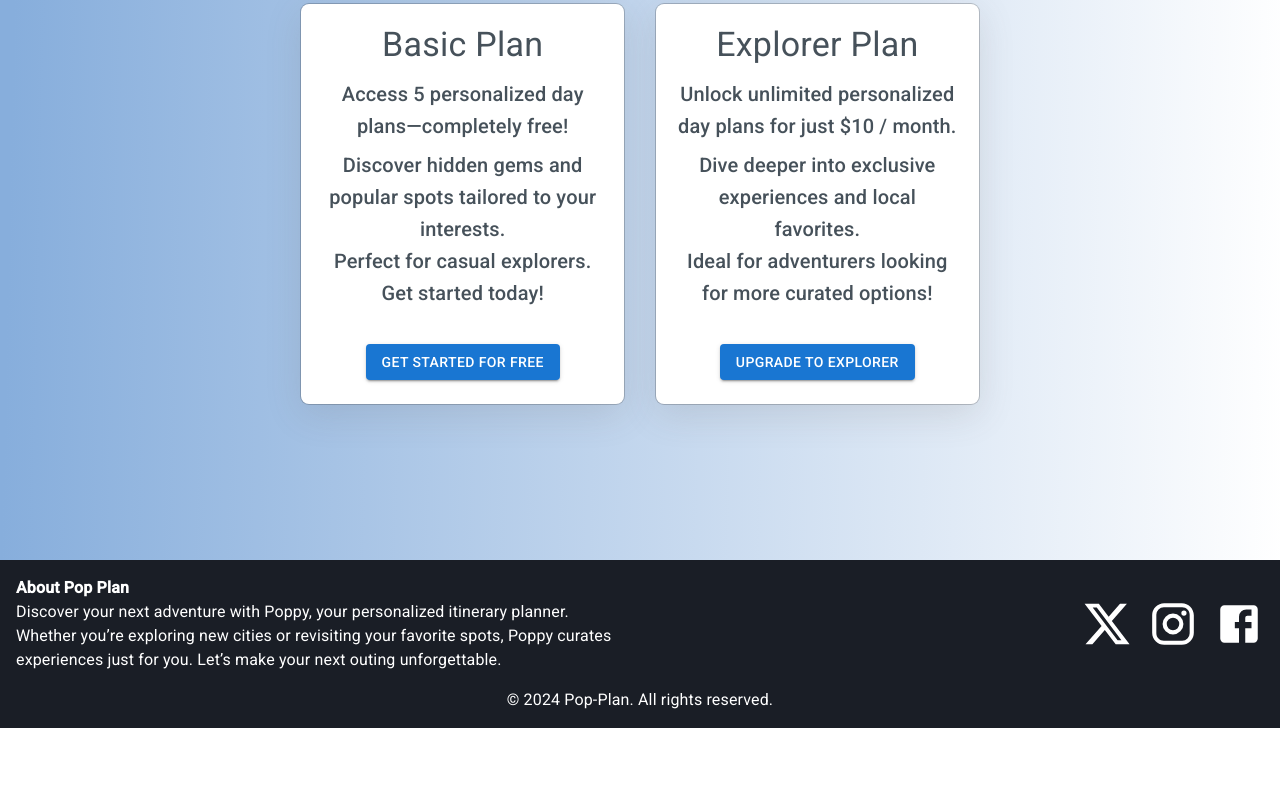
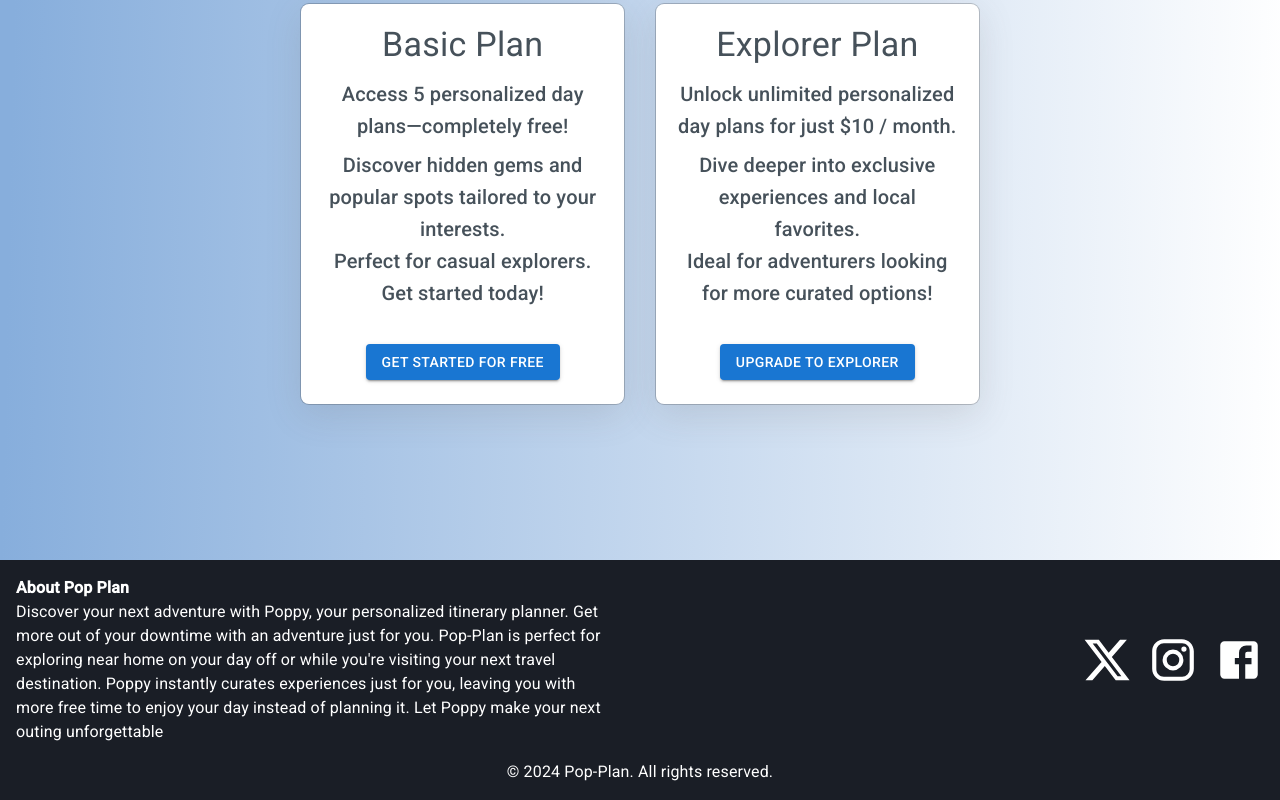
Before and after one commit to qwheadstarter/pop-plan, a Next.js app: page / in a window 1280 px wide. Shown: the part 2640-3440 px from the top of the page. Before the commit the page ends 3368 px from the top, so only its background shows below. Built offline with nearby package versions, Linux system fonts and the light colour scheme; no server answers.

Commit message:
update footer about section

```diff
--- a/app/components/Footer.jsx
+++ b/app/components/Footer.jsx
@@ -33,9 +33,12 @@ const Footer = () => {
           </Typography>
           <Typography sx={{ color: "#ffffff", fontSize: "16px" }}>
             Discover your next adventure with Poppy, your personalized itinerary
-            planner. Whether you’re exploring new cities or revisiting your
-            favorite spots, Poppy curates experiences just for you. Let’s make
-            your next outing unforgettable.
+            planner. Get more out of your downtime with an adventure just for
+            you. Pop-Plan is perfect for exploring near home on your day off or
+            while you're visiting your next travel destination. Poppy instantly
+            curates experiences just for you, leaving you with more free time to
+            enjoy your day instead of planning it. Let Poppy make your next
+            outing unforgettable
           </Typography>
         </Box>
 
```
